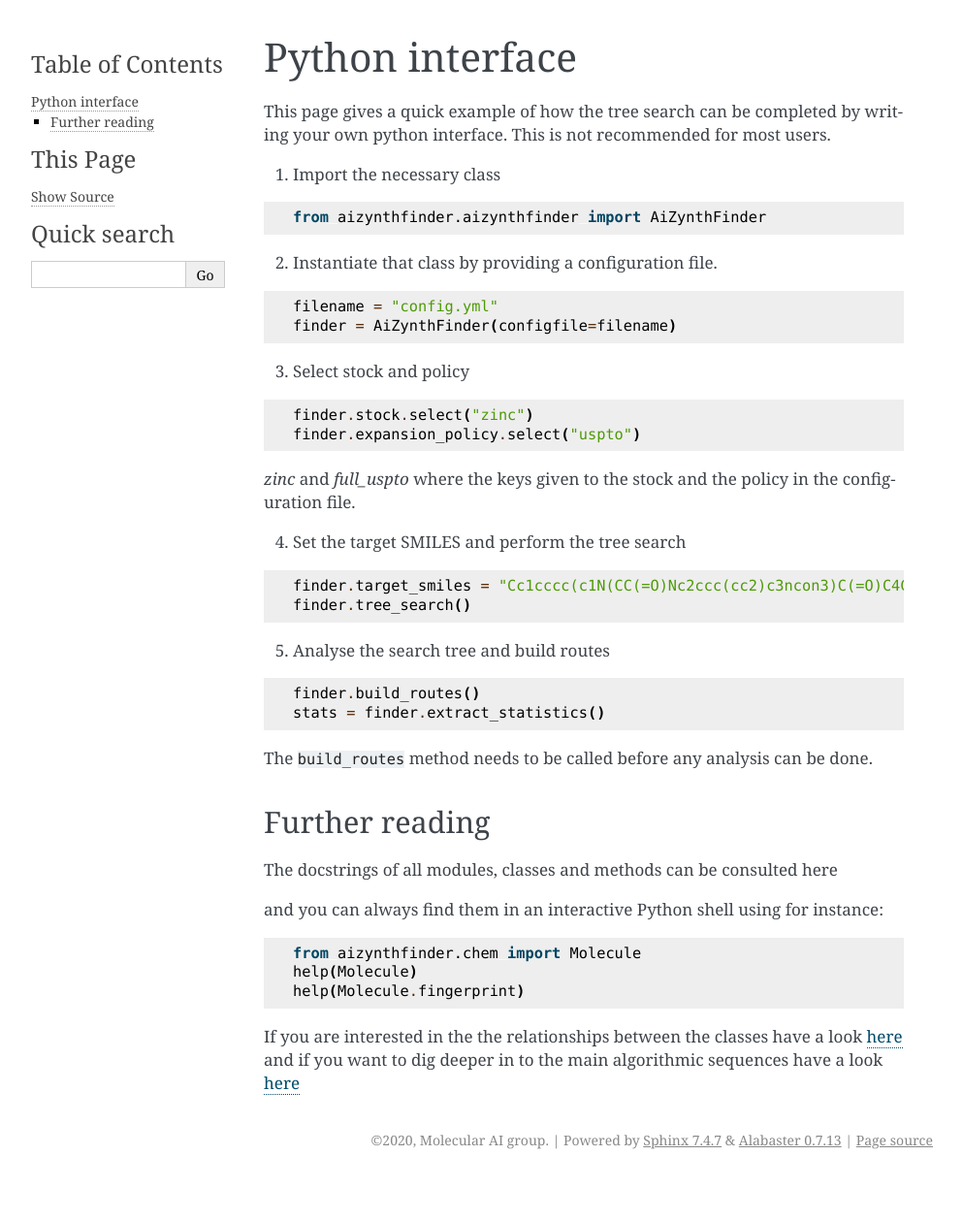
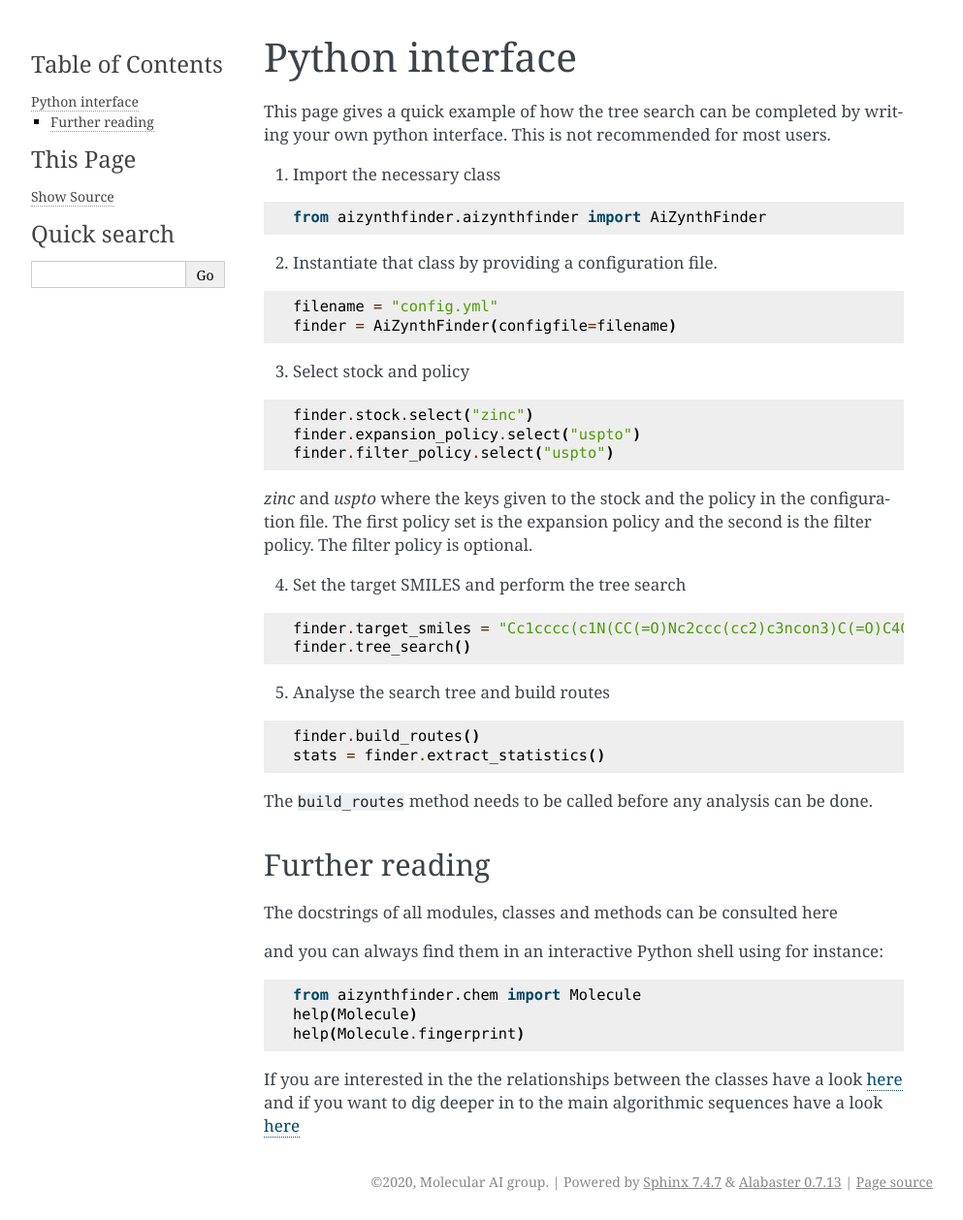
Before and after one commit to MolecularAI/aizynthfinder, a Sphinx documentation site: the page built from docs/source/python_interface.rst, in a window 1280 px wide and 1258 px high. Shown: the whole window at 97% size, without its empty margins (148-1141 px from the left). Built offline with Sphinx 7.4.7, drawn with Linux system fonts in a browser that asks for light colours; pages that are not in the unit, such as notebooks, are missing from menus; the version number is read from the project's files by our own code.

Commit message:
Additional changes to python interface doc

```diff
--- a/docs/source/python_interface.rst
+++ b/docs/source/python_interface.rst
@@ -28,9 +28,10 @@ by writing your own python interface. This is not recommended for most users.
 
     finder.stock.select("zinc")
     finder.expansion_policy.select("uspto")
+    finder.filter_policy.select("uspto")
 
-`zinc` and `full_uspto` where the keys given to the stock and the policy in the configuration file.
-
+`zinc` and `uspto` where the keys given to the stock and the policy in the configuration file.
+The first policy set is the expansion policy and the second is the filter policy. The filter policy is optional.
 
 4. Set the target SMILES and perform the tree search
 
```
